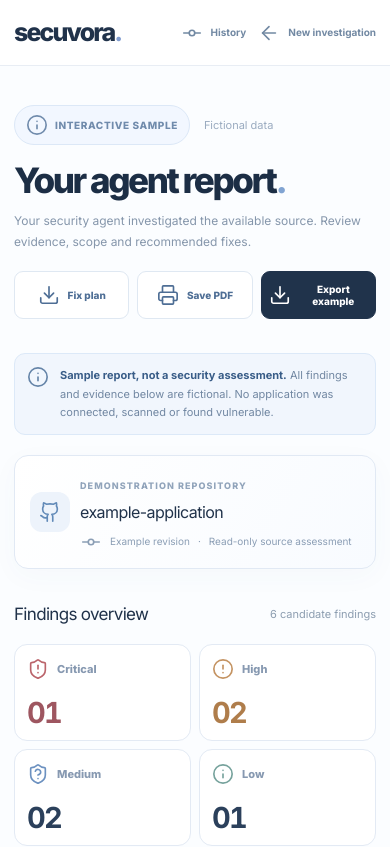
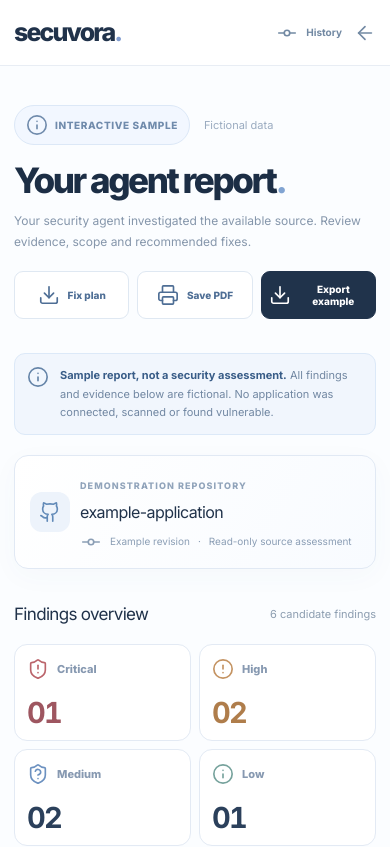
Before and after one commit to helloskyorigin/Safe-sure, a Next.js app: page /assess/results in a window 390 px wide. Shown: the top 847 px of the page. Built offline with nearby package versions, Linux system fonts and the light colour scheme.

Commit message:
style: prevent narrow report toolbar overflow

```diff
--- a/app/assess/results/results.css
+++ b/app/assess/results/results.css
@@ -287,3 +287,8 @@
  .result-nav-actions .result-nav-back{font-size:10px}
 }
 @media print{.result-keyboard-hint,.result-detail-ticket{display:none!important}}
+
+@media(max-width:400px){
+ .result-nav-actions .result-nav-back:last-child span{display:none}
+ .result-nav-actions{gap:12px}
+}
```
